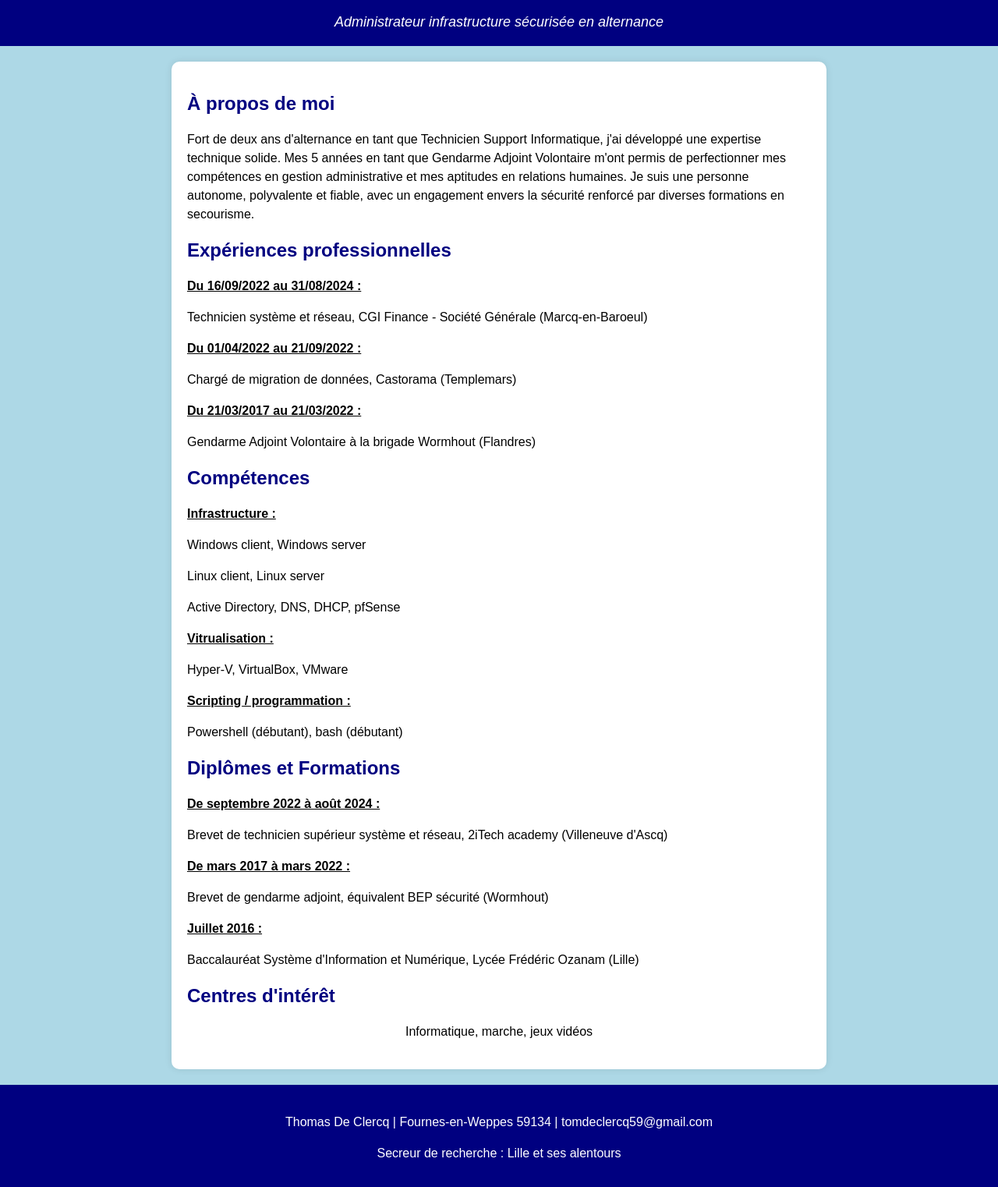
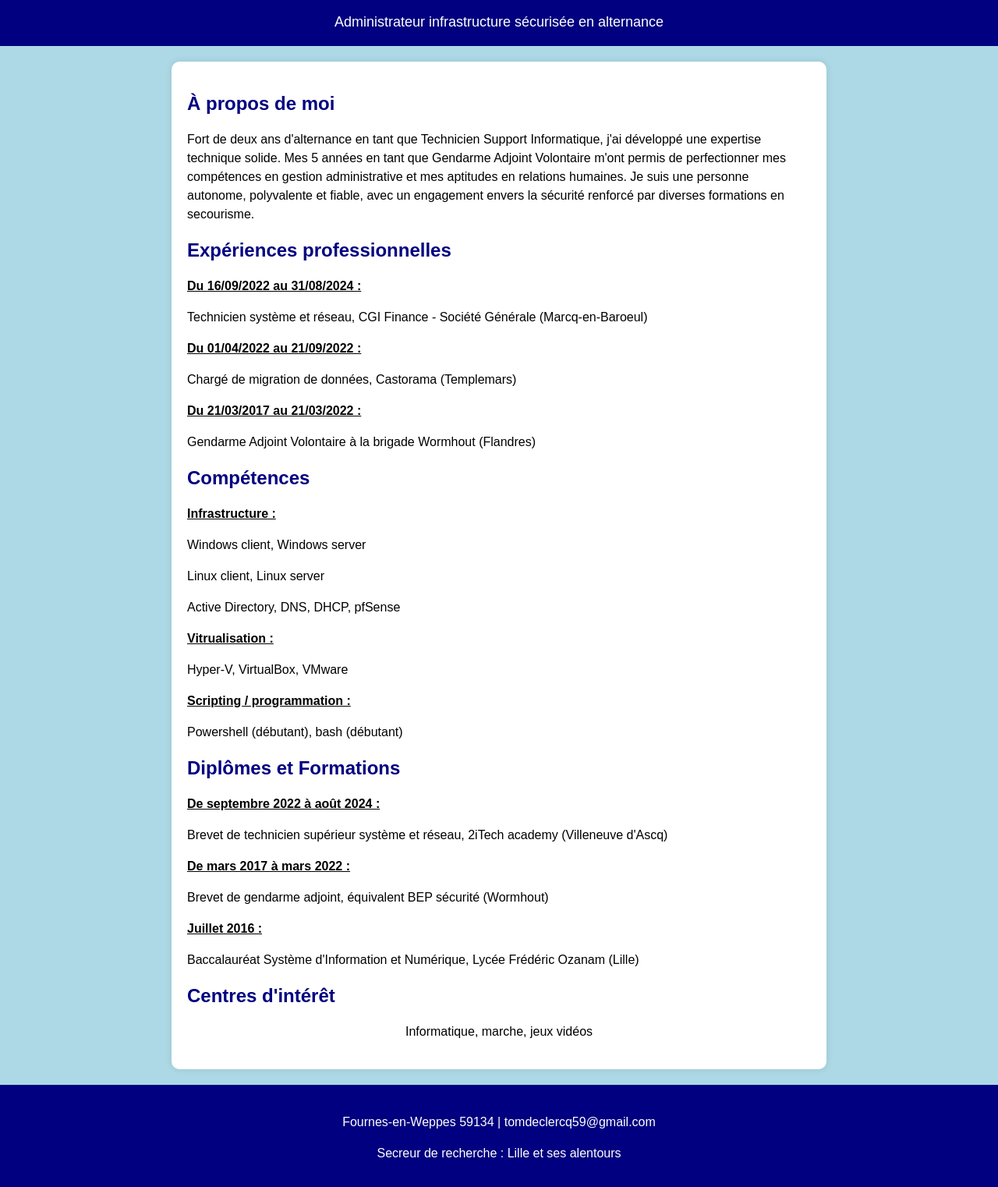
Before and after one commit to decleth/portfolio, a plain HTML site: page index.html in a window 1280 px wide. Shown: the part 78-1600 px from the top of the page at 78% size. Drawn offline with Linux system fonts and the light colour scheme.

Commit message:
Update index.html

```diff
--- a/index.html
+++ b/index.html
@@ -44,7 +44,7 @@
 <header>
     <img src="./moi.jpg" alt="Thomas De Clercq" style="border-radius: 50%; width: 150px; height: 150px;">
     <h1>Thomas De Clercq</h1>
-    <div style="font-size: 18px; font-style: italic;">Administrateur infrastructure sécurisée en alternance</div>
+    <div style="font-size: 18px; ">Administrateur infrastructure sécurisée en alternance</div>
 </header>
 
 
@@ -93,7 +93,7 @@
 </div>
 
 <footer>
-    <center><p>Thomas De Clercq | Fournes-en-Weppes 59134 | tomdeclercq59@gmail.com </p></center>
+    <center><p> Fournes-en-Weppes 59134 | tomdeclercq59@gmail.com </p></center>
     <center><p>Secreur de recherche : Lille et ses alentours</p></center>
 </footer>
 
```
